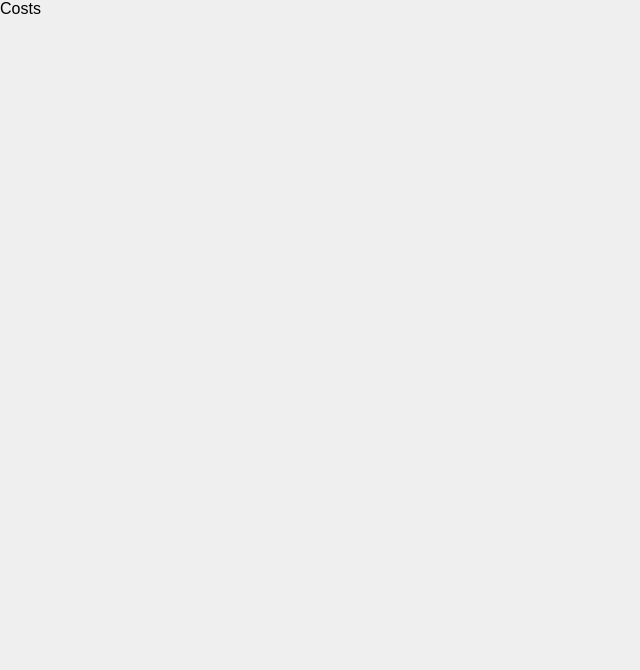
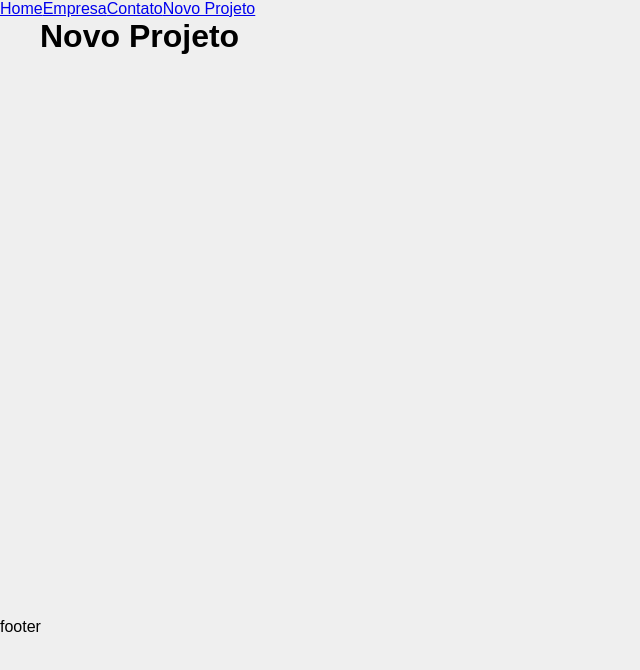
Before and after one commit to FelipeMMoraes/Costs, a React (Create React App) app: page /newproject in a window 1280 px wide. Shown: the top 670 px of the page, without its empty margins (0-640 px from the left). Built offline with nearby package versions, Linux system fonts and the light colour scheme.

Commit message:
feat: Component Container

```diff
--- a/src/App.jsx
+++ b/src/App.jsx
@@ -1,8 +1,32 @@
+import { BrowserRouter as Router, Routes, Route, Link } from 'react-router-dom';
+
+import Home from './components/pages/Home'
+import Contact from './components/pages/Contact'
+import Company from './components/pages/Company'
+import NewProject from './components/pages/NewProject'
+
+import Container from './components/layout/Container';
+
 function App() {
   return (
-    <div className="App">
-      <p>Costs</p>
-    </div>
+    <Router>
+      <ul>
+        <Link to="/">Home</Link>
+        <Link to="/company">Empresa</Link>
+        <Link to="/contact">Contato</Link>
+        <Link to="/newproject">Novo Projeto</Link>
+      </ul>
+
+      <Container customClass="minHeight">
+        <Routes>
+          <Route path='/' element={<Home/>}/>
+          <Route path='/company' element={<Company/>}/>
+          <Route path='/contact' element={<Contact/>}/>
+          <Route path='/newproject' element={<NewProject/>}/>
+        </Routes>
+      </Container>
+      <p>footer</p>
+    </Router>
   );
 }
 
--- /dev/null
+++ b/src/components/layout/Container.jsx
@@ -0,0 +1,11 @@
+import styles from './Container.module.css'
+
+function Container(props){
+  return(
+    <div className={`${styles.container} ${styles[props.customClass]}`}>
+      {props.children}
+    </div>
+  )
+}
+
+export default Container
--- /dev/null
+++ b/src/components/layout/Container.module.css
@@ -0,0 +1,20 @@
+.container {
+  width: 1200px;
+  display: flex;
+  justify-content: space-between;
+  margin: 0 auto;
+  flex-wrap: wrap;
+}
+
+.minHeight {
+  min-height: 75vh;
+}
+
+.start {
+  justify-content: flex-start;
+}
+
+.column {
+  flex-direction: column;
+  justify-content: flex-start;
+}
--- /dev/null
+++ b/src/components/pages/Company.jsx
@@ -0,0 +1,5 @@
+export default function Company(){
+  return(
+    <h1>Empresa</h1>
+  )
+}
--- /dev/null
+++ b/src/components/pages/Contact.jsx
@@ -0,0 +1,5 @@
+export default function Contact(){
+  return(
+    <h1>Contato</h1>
+  )
+}
--- /dev/null
+++ b/src/components/pages/Home.jsx
@@ -0,0 +1,5 @@
+export default function Home(){
+  return(
+    <h1>Home</h1>
+  )
+}
--- /dev/null
+++ b/src/components/pages/NewProject.jsx
@@ -0,0 +1,5 @@
+export default function NewProject(){
+  return(
+    <h1>Novo Projeto</h1>
+  )
+}
```
Also changed, not shown: public/index.html (+0 -10 lines).
